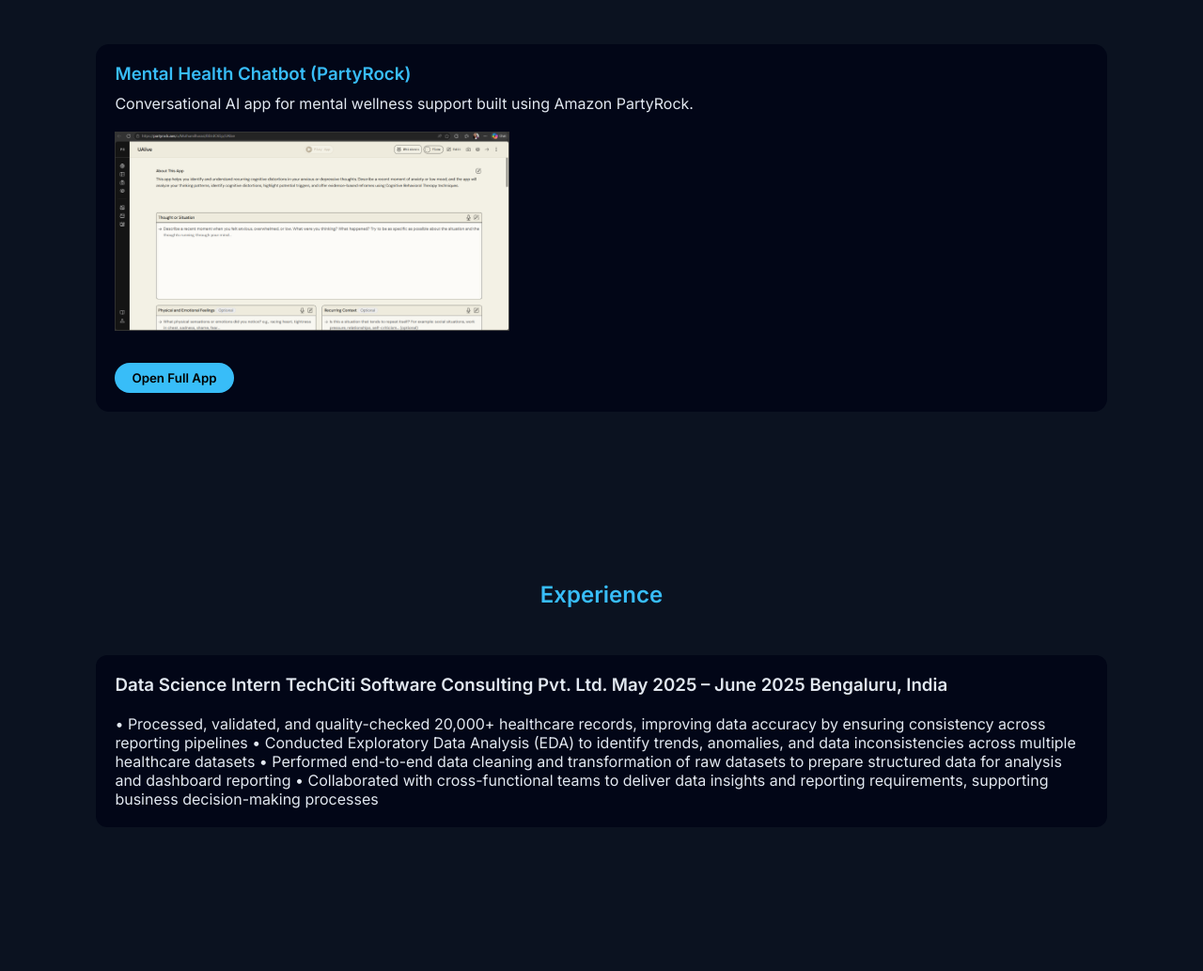
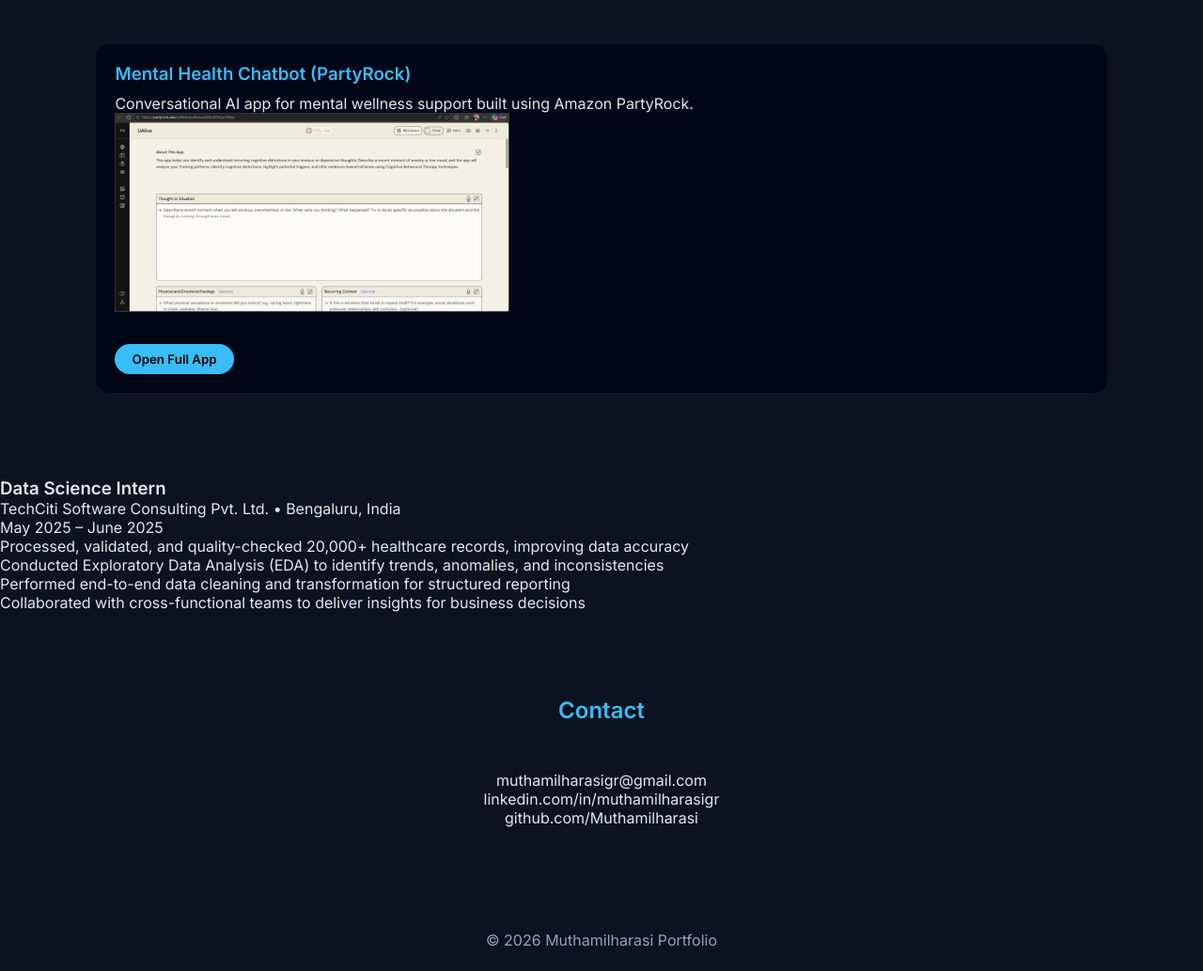
Before and after one commit to Muthamilharasi/muthamilharasi.github.io, a plain HTML site: page index.html in a window 1280 px wide. Shown: the part 3100-4133 px from the top of the page at 94% size. Drawn offline with Linux system fonts and the light colour scheme.

Commit message:
Refactor experience section in index.html
Updated the experience section to improve formatting and readability.

```diff
--- a/index.html
+++ b/index.html
@@ -277,9 +277,8 @@
 <h3>Mental Health Chatbot (PartyRock)</h3>
 
 <p>Conversational AI app for mental wellness support built using Amazon PartyRock.</p>
-  <br>
 
-<img src="images/PartyRock.png" class="project-img">
+<p><img src="images/PartyRock.png" class="project-img"></p>
 
 <div class="buttons">
 <a href="https://partyrock.aws/u/Muthamilharasi/BEtrdO65p/UAlive" target="_blank">
@@ -293,20 +292,23 @@
 </section>
 
 <!-- EXPERIENCE -->
-<section id="experience">
-<h2 class="title">Experience</h2>
-<div class="card">
-<h3>Data Science Intern
-TechCiti Software Consulting Pvt. Ltd.
-May 2025 – June 2025
-Bengaluru, India </h3><br>
-<p>
-• Processed, validated, and quality-checked 20,000+ healthcare records, improving data accuracy by ensuring consistency across reporting pipelines
-• Conducted Exploratory Data Analysis (EDA) to identify trends, anomalies, and data inconsistencies across multiple healthcare datasets
-• Performed end-to-end data cleaning and transformation of raw datasets to prepare structured data for analysis and dashboard reporting
-• Collaborated with cross-functional teams to deliver data insights and reporting requirements, supporting business decision-making processes</p>
+<div class="experience-card">
+
+<h3>Data Science Intern</h3>
+<p class="company">
+TechCiti Software Consulting Pvt. Ltd. • Bengaluru, India
+</p>
+
+<p class="duration">May 2025 – June 2025</p>
+
+<ul class="exp-list">
+<li>Processed, validated, and quality-checked 20,000+ healthcare records, improving data accuracy</li>
+<li>Conducted Exploratory Data Analysis (EDA) to identify trends, anomalies, and inconsistencies</li>
+<li>Performed end-to-end data cleaning and transformation for structured reporting</li>
+<li>Collaborated with cross-functional teams to deliver insights for business decisions</li>
+</ul>
+
 </div>
-</section>
 
 
 
```
